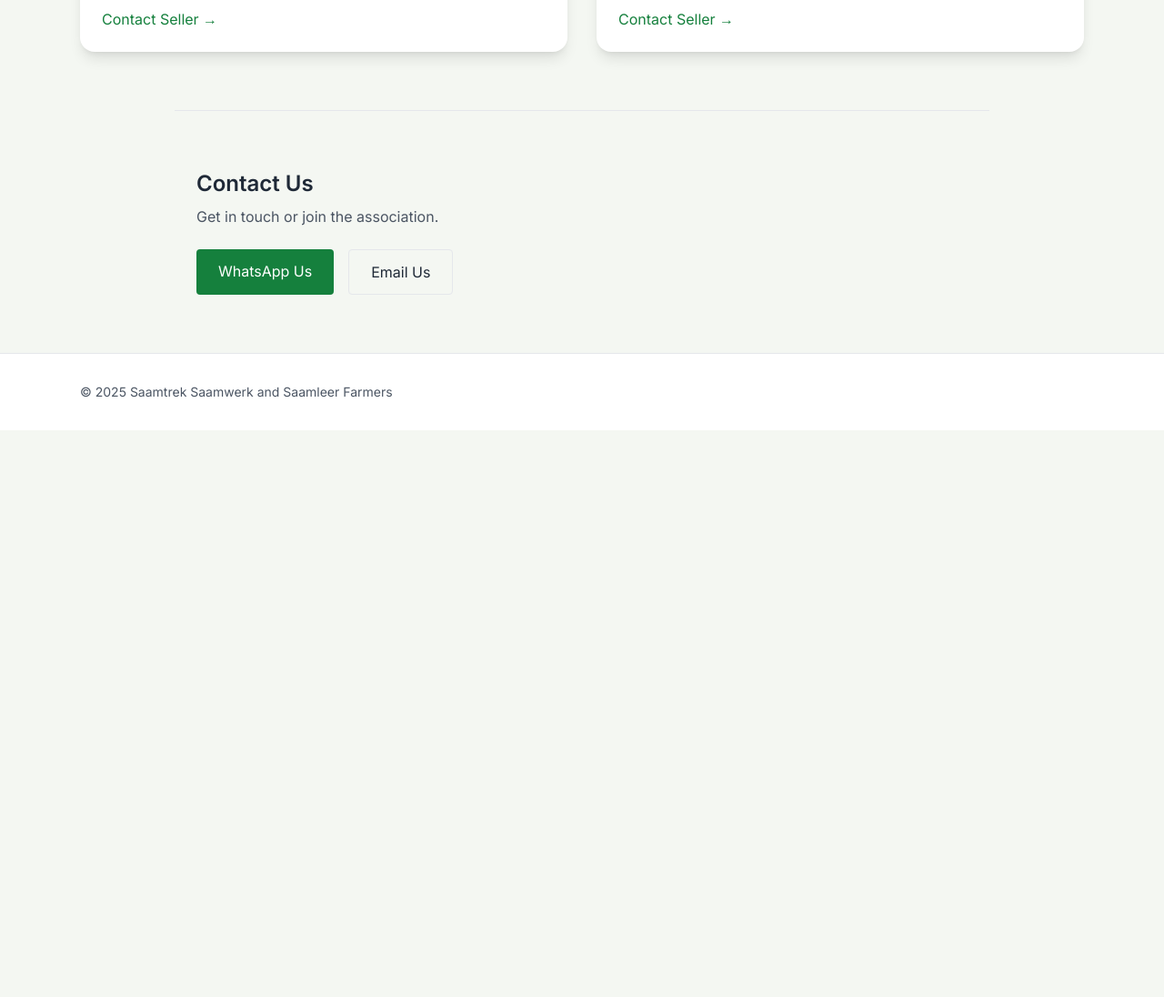
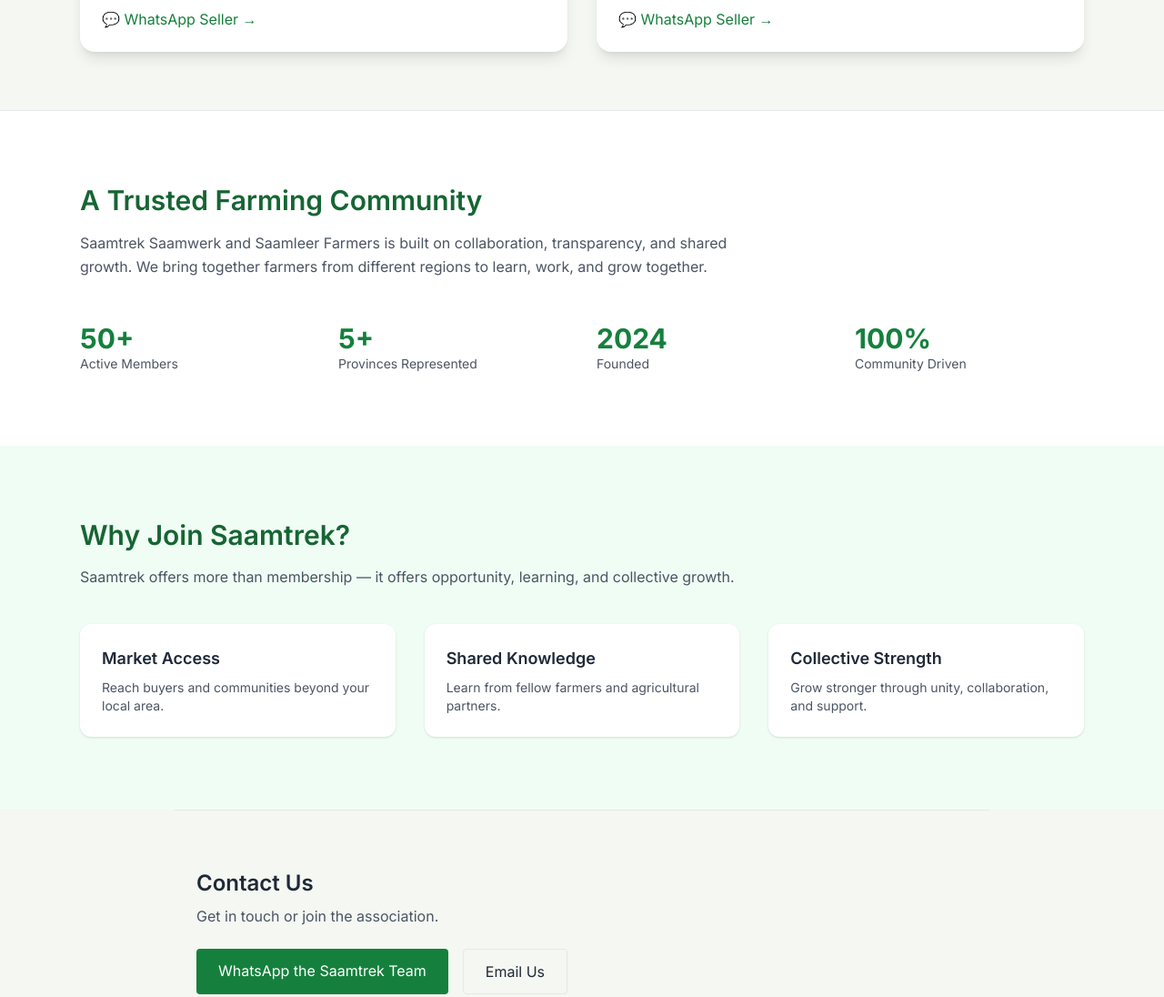
Before and after one commit to tebogozuesmoj-jpg/saamtrek-farmers, a plain HTML site: page index.html in a window 1280 px wide. Shown: the part 3980-5076 px from the top of the page at 91% size. Before the commit the page ends 4453 px from the top, so only its background shows below. Drawn offline with nearby package versions, Linux system fonts and the light colour scheme.

Commit message:
Update Saamtrek site – Phase 1 complete

```diff
--- a/index.html
+++ b/index.html
@@ -229,10 +229,11 @@
         <p class="text-sm text-gray-600">Location: Free State</p>
 
         <a
-        href="#"
-        class="inline-flex items-center gap-2 mt-5 text-green-700 font-medium hover:gap-3 transition-all"
+          href="https://wa.me/27XXXXXXXXX?text=Hello,%20I%20am%20interested%20in%20your%20listing"
+          target="_blank"
+          class="inline-flex items-center gap-2 mt-5 text-green-700 font-medium"
         >
-        Contact Seller →
+          💬 WhatsApp Seller →
         </a>
     </div>
     </article>
@@ -263,16 +264,92 @@
         <p class="text-sm text-gray-600">Location: Mpumalanga</p>
 
         <a
-        href="#"
-        class="inline-flex items-center gap-2 mt-5 text-green-700 font-medium hover:gap-3 transition-all"
+          href="https://wa.me/27724242175?text=Hello,%20I%20am%20interested%20in%20your%20listing"
+          target="_blank"
+          class="inline-flex items-center gap-2 mt-5 text-green-700 font-medium"
         >
-        Contact Seller →
+          💬 WhatsApp Seller →
         </a>
     </div>
     </article>
 
   </div>
 </section>
+
+<!-- TRUST & CREDIBILITY -->
+<section class="bg-white py-20 border-t">
+  <div class="max-w-6xl mx-auto px-6">
+    <h2 class="text-3xl font-semibold text-green-800">
+      A Trusted Farming Community
+    </h2>
+
+    <p class="mt-4 max-w-3xl text-gray-600 leading-relaxed">
+      Saamtrek Saamwerk and Saamleer Farmers is built on collaboration,
+      transparency, and shared growth. We bring together farmers from
+      different regions to learn, work, and grow together.
+    </p>
+
+    <div class="mt-12 grid grid-cols-2 md:grid-cols-4 gap-8">
+      <div>
+        <p class="text-3xl font-bold text-green-700">50+</p>
+        <p class="text-sm text-gray-600">Active Members</p>
+      </div>
+
+      <div>
+        <p class="text-3xl font-bold text-green-700">5+</p>
+        <p class="text-sm text-gray-600">Provinces Represented</p>
+      </div>
+
+      <div>
+        <p class="text-3xl font-bold text-green-700">2024</p>
+        <p class="text-sm text-gray-600">Founded</p>
+      </div>
+
+      <div>
+        <p class="text-3xl font-bold text-green-700">100%</p>
+        <p class="text-sm text-gray-600">Community Driven</p>
+      </div>
+    </div>
+  </div>
+</section>
+
+<!-- WHY JOIN -->
+<section class="bg-green-50 py-20">
+  <div class="max-w-6xl mx-auto px-6">
+    <h2 class="text-3xl font-semibold text-green-800">
+      Why Join Saamtrek?
+    </h2>
+
+    <p class="mt-4 max-w-3xl text-gray-600">
+      Saamtrek offers more than membership — it offers opportunity,
+      learning, and collective growth.
+    </p>
+
+    <div class="mt-10 grid md:grid-cols-3 gap-8">
+      <div class="bg-white p-6 rounded-xl shadow">
+        <h3 class="font-semibold text-lg">Market Access</h3>
+        <p class="mt-2 text-sm text-gray-600">
+          Reach buyers and communities beyond your local area.
+        </p>
+      </div>
+
+      <div class="bg-white p-6 rounded-xl shadow">
+        <h3 class="font-semibold text-lg">Shared Knowledge</h3>
+        <p class="mt-2 text-sm text-gray-600">
+          Learn from fellow farmers and agricultural partners.
+        </p>
+      </div>
+
+      <div class="bg-white p-6 rounded-xl shadow">
+        <h3 class="font-semibold text-lg">Collective Strength</h3>
+        <p class="mt-2 text-sm text-gray-600">
+          Grow stronger through unity, collaboration, and support.
+        </p>
+      </div>
+    </div>
+  </div>
+</section>
+
 
 <!-- CONTACT -->
 <section id="contact" class="max-w-4xl mx-auto px-6 py-16 border-t">
@@ -281,7 +358,7 @@
 
   <div class="mt-6 flex gap-4">
     <a href="https://wa.me/27XXXXXXXXX" class="px-6 py-3 bg-green-700 text-white rounded">
-      WhatsApp Us
+      WhatsApp the Saamtrek Team
     </a>
     <a href="mailto:info@saamtrek.org" class="px-6 py-3 border rounded">
       Email Us
```
